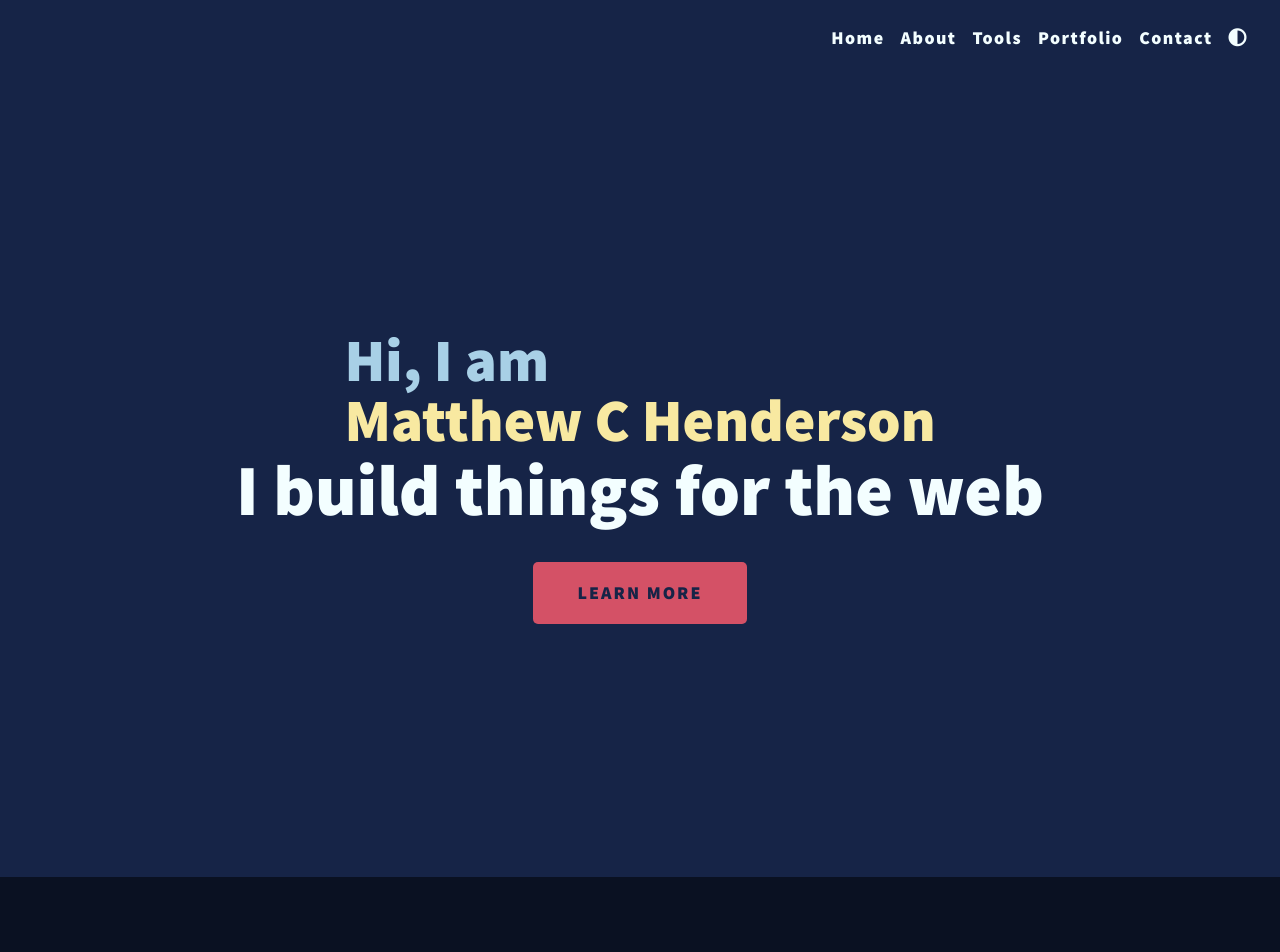
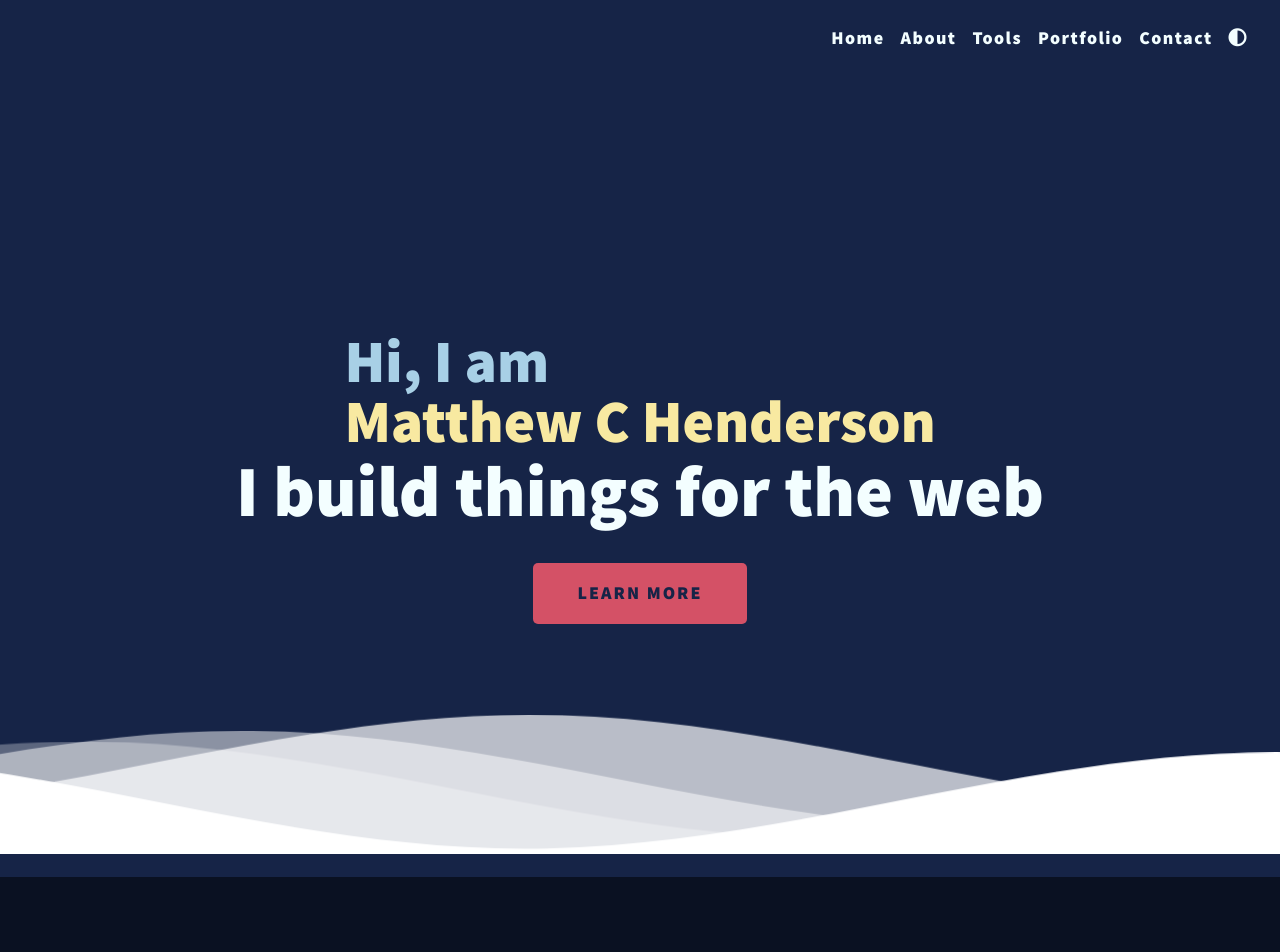
Before and after one commit to mattchx/mattchx.github.io, a plain HTML site: page index.html in a window 1280 px wide. Shown: the top 952 px of the page. Drawn offline with Linux system fonts and the light colour scheme; a web font is replaced by a local one.

Commit message:
initial waves dev commit

```diff
--- a/css/style.css
+++ b/css/style.css
@@ -68,9 +68,13 @@ body {
   line-height: 1.6;
 }
 
-section {
+/* section {
   padding: 5em 2em;
 }
+
+ section .intro  {
+  padding: 0;
+ } */
 
 img {
   display: block;
@@ -330,16 +334,36 @@ h3 {
   }
 }
 
-/*  1) INTRO SECTION  */
+/*  ****************************1) INTRO SECTION*********************************  */
 
 .intro {
+  width: 100%;
+  height: 100vh;
+}
+
+.intro__upper {
+  height: 30%;
+}
+
+.intro__lower {
+  height: 70%;
+  width: 100%;
+  display: flex;
+  flex-direction: column;
+  justify-content: center;
+  align-items: space-between;
+  margin: 0;
+  padding: 0;
+}
+
+.title-container {
   color: var(--clr-white);
   display: flex;
   flex-direction: column;
   justify-content: center;
   align-items: center;
-  height: 100vh;
 }
+
 
 .heading-primary-hello {
   /* animation: name duration timing-function delay */
@@ -384,15 +408,79 @@ h3 {
 }
 
 @media (max-width: 500px) {
-  .intro{
+  .intro {
+    width: 100%;
+    text-align: center;
+    padding: 0;
+    height: 90vh
+  }
 
-    text-align: center;
+  .intro__lower {
+    height: 50%;
+    width: 100%;
   }
 }
 
-/* 2) ABOUT ME */
+/* WAVES STYLING */
+
+.waves-container{
+  margin-top: 5rem;
+  padding: 0;
+
+}
+
+.waves {
+  position:relative;
+  width: 100%;
+  min-height:6.25rem;
+  max-height:9.375rem;
+
+}
+
+/* Animation */
+
+.parallax > use {
+  animation: move-forever 25s cubic-bezier(.55,.5,.45,.5)     infinite;
+}
+.parallax > use:nth-child(1) {
+  animation-delay: -2s;
+  animation-duration: 7s;
+}
+.parallax > use:nth-child(2) {
+  animation-delay: -3s;
+  animation-duration: 10s;
+}
+.parallax > use:nth-child(3) {
+  animation-delay: -4s;
+  animation-duration: 13s;
+}
+.parallax > use:nth-child(4) {
+  animation-delay: -5s;
+  animation-duration: 20s;
+}
+@keyframes move-forever {
+  0% {
+   transform: translate3d(-90px,0,0);
+  }
+  100% {
+    transform: translate3d(85px,0,0);
+  }
+}
+/*Shrinking for mobile*/
+/* @media (max-width: 768px) {
+  .waves {
+    height:4rem;
+    min-height:3rem;
+    width: 100%;
+  }
+
+} */
+
+
+/* **********************************2) ABOUT ME************************************ */
 .about-me {
   background: var(--clr-main2);
+  padding: 5em 2em;
 
 }
 .about-me__grid{
@@ -453,13 +541,14 @@ h3 {
 
 }
 
-/* 3) SKILLS */
+/* ******************************3) SKILLS***************************************** */
 
 .skills {
   /* background-color: var(--clr-main2); */
   margin: 0 auto;
   color: var(--clr-light);
   max-width: 1050px;
+  padding: 5em 2em;
 }
 
 .skills-grid {
@@ -522,9 +611,10 @@ h3 {
 
 }
 
-/* 4 - CALL-TO-ACTION */
+/*  ****************************4 - CALL-TO-ACTION ******************************* */
 .cta {
   background-color: var(--clr-main2);
+  padding: 5em 2em;
 }
 .cta__container {
   color: var(--clr-light);
@@ -541,7 +631,7 @@ h3 {
 }
 
 
-/* 5 - PORTFOLIO */
+/* ***************************** 5 - PORTFOLIO ***************************** */
 
 .my-work {
   /* background-color: var(--clr-main2); */
@@ -549,7 +639,7 @@ h3 {
   margin: 0 auto;
   color: var(--clr-light);
   max-width: 1050px;
-
+  padding: 5em 2em;
 }
 
 .portfolio-grid {
@@ -617,7 +707,7 @@ h3 {
   }
 }
 
-/* FOOTER */
+/* ********************************* CONTACT ************************************ */
 
 .footer {
   background-color: var(--clr-main2);
@@ -638,12 +728,6 @@ h3 {
 .section__title--footer {
   font-size: 1.2em;
 }
-
-/* .section__title--footer:hover {
-  color: var(--clr-yellow);
-  cursor: pointer;
-  border-radius: 100px;
-} */
 
 /* SOCIAL LIST */
 .social-list {
--- a/index.html
+++ b/index.html
@@ -42,16 +42,59 @@
 
     <!-- INTRO -->
     <section class="intro" id="home">
+      <div class="intro__upper"></div>
+      <div class="intro__lower">
+        <div class="title-container">
       <div class="section__title heading-primary">
         <h2 class="heading-primary-hello">Hi, I am</h2>
         <h2 class="heading-primary-name">Matthew C Henderson</h2>
       </div>
-      <h1 class="section-subtitle__intro">
-        I build things for the web
-      </h1>
+      <h1 class="section-subtitle__intro">I build things for the web</h1>
       <div class="btn-container">
         <a href="#about" class="btn btn-dark btn-animated">Learn more</a>
       </div>
+    </div>
+      <!--Waves Container-->
+      <div class="waves-container">
+        <svg
+          class="waves"
+          xmlns="http://www.w3.org/2000/svg"
+          xmlns:xlink="http://www.w3.org/1999/xlink"
+          viewBox="0 24 150 28"
+          preserveAspectRatio="none"
+          shape-rendering="auto"
+        >
+          <defs>
+            <path
+              id="gentle-wave"
+              d="M-160 44c30 0 58-18 88-18s 58 18 88 18 58-18 88-18 58 18 88 18 v44h-352z"
+            />
+          </defs>
+          <g class="parallax">
+            <use
+              xlink:href="#gentle-wave"
+              x="48"
+              y="0"
+              fill="rgba(255,255,255,0.7"
+            />
+            <use
+              xlink:href="#gentle-wave"
+              x="48"
+              y="3"
+              fill="rgba(255,255,255,0.5)"
+            />
+            <use
+              xlink:href="#gentle-wave"
+              x="48"
+              y="5"
+              fill="rgba(255,255,255,0.3)"
+            />
+            <use xlink:href="#gentle-wave" x="48" y="7" fill="#fff" />
+          </g>
+        </svg>
+      </div>
+      <!--Waves end-->
+    </div>
     </section>
 
     <!-- ABOUT -->
@@ -63,9 +106,7 @@
           class="about-me__img"
         />
 
-        <h3 class="section__title section__title--about">
-          Who I am
-        </h3>
+        <h3 class="section__title section__title--about">Who I am</h3>
         <h2>I'm a Full Stack Web Developer</h2>
 
         <div class="about-me__body">
@@ -101,10 +142,16 @@
       <div class="skills-grid">
         <!-- JAVASCRIPT -->
         <div class="skill-item">
-          <img class="skill-img" src="https://res.cloudinary.com/dhbcdmcr2/image/upload/v1597502867/new-portfolio-site/javascript-logo1_g9nza3.png" alt="" />
+          <img
+            class="skill-img"
+            src="https://res.cloudinary.com/dhbcdmcr2/image/upload/v1597502867/new-portfolio-site/javascript-logo1_g9nza3.png"
+            alt=""
+          />
           <h3>Javascript</h3>
           <p>
-            The power of Javascript brings websites to life! I use Javascript to build attractive, lightweight, and responsive frontends for websites. Check out work to see Javacript in action!
+            The power of Javascript brings websites to life! I use Javascript to
+            build attractive, lightweight, and responsive frontends for
+            websites. Check out work to see Javacript in action!
           </p>
         </div>
         <div class="skill-item">
@@ -115,9 +162,9 @@
           />
           <h3>React</h3>
           <p>
-            React is JavaScript library and currently the best choice to create easy to use interactive user interfaces (UIs). The
-            benefits of React include great performance, testability, and
-            reusability.
+            React is JavaScript library and currently the best choice to create
+            easy to use interactive user interfaces (UIs). The benefits of React
+            include great performance, testability, and reusability.
           </p>
         </div>
         <!-- HTML & CSS -->
@@ -129,7 +176,9 @@
           />
           <h3>HTML + CSS</h3>
           <p>
-            Developing  websites starts basics of HTML5, an integible part of all my projects. Also, the importance of good CSS styling can not be underestimated. CSS not only adds style but also function.
+            Developing websites starts basics of HTML5, an integible part of all
+            my projects. Also, the importance of good CSS styling can not be
+            underestimated. CSS not only adds style but also function.
           </p>
         </div>
         <!-- C# -->
@@ -141,7 +190,9 @@
           />
           <h3>C# Language</h3>
           <p>
-            C# is a modern programming language that is incredibly powerful and blazing fast. Combined with the ASP.NET framework, C# can build cross-platform web apps and services.
+            C# is a modern programming language that is incredibly powerful and
+            blazing fast. Combined with the ASP.NET framework, C# can build
+            cross-platform web apps and services.
           </p>
         </div>
       </div>
@@ -180,7 +231,11 @@
       <div class="portfolio-grid">
         <!-- Issue Tracker Plus-->
         <div class="portfolio-grid__item">
-          <img src="https://res.cloudinary.com/dhbcdmcr2/image/upload/c_scale,h_857,q_89/v1597502869/new-portfolio-site/issue-tracker-plus-sd_vll4yx.jpg" alt="" class="portfolio__img" />
+          <img
+            src="https://res.cloudinary.com/dhbcdmcr2/image/upload/c_scale,h_857,q_89/v1597502869/new-portfolio-site/issue-tracker-plus-sd_vll4yx.jpg"
+            alt=""
+            class="portfolio__img"
+          />
           <div class="mt">
             <h3 class="mb">Issue Tracker Plus+</h3>
             <a
@@ -200,7 +255,11 @@
 
         <!-- Meal Finder -->
         <div class="portfolio-grid__item">
-          <img src="https://res.cloudinary.com/dhbcdmcr2/image/upload/c_scale,h_832,q_91/v1597502865/new-portfolio-site/meal-finder-sd_kti4fi.jpg" alt="" class="portfolio__img" />
+          <img
+            src="https://res.cloudinary.com/dhbcdmcr2/image/upload/c_scale,h_832,q_91/v1597502865/new-portfolio-site/meal-finder-sd_kti4fi.jpg"
+            alt=""
+            class="portfolio__img"
+          />
           <div class="mt">
             <h3 class="mb">Meal Finder</h3>
             <a
@@ -219,7 +278,11 @@
         </div>
         <!--Expense Book -->
         <div class="portfolio-grid__item">
-          <img src="https://res.cloudinary.com/dhbcdmcr2/image/upload/c_scale,h_838,q_86/v1597502874/new-portfolio-site/expense-book-sd_gqiehq.jpg" alt="" class="portfolio__img" />
+          <img
+            src="https://res.cloudinary.com/dhbcdmcr2/image/upload/c_scale,h_838,q_86/v1597502874/new-portfolio-site/expense-book-sd_gqiehq.jpg"
+            alt=""
+            class="portfolio__img"
+          />
           <div class="mt">
             <h3 class="mb">Expense Book</h3>
             <a
```
